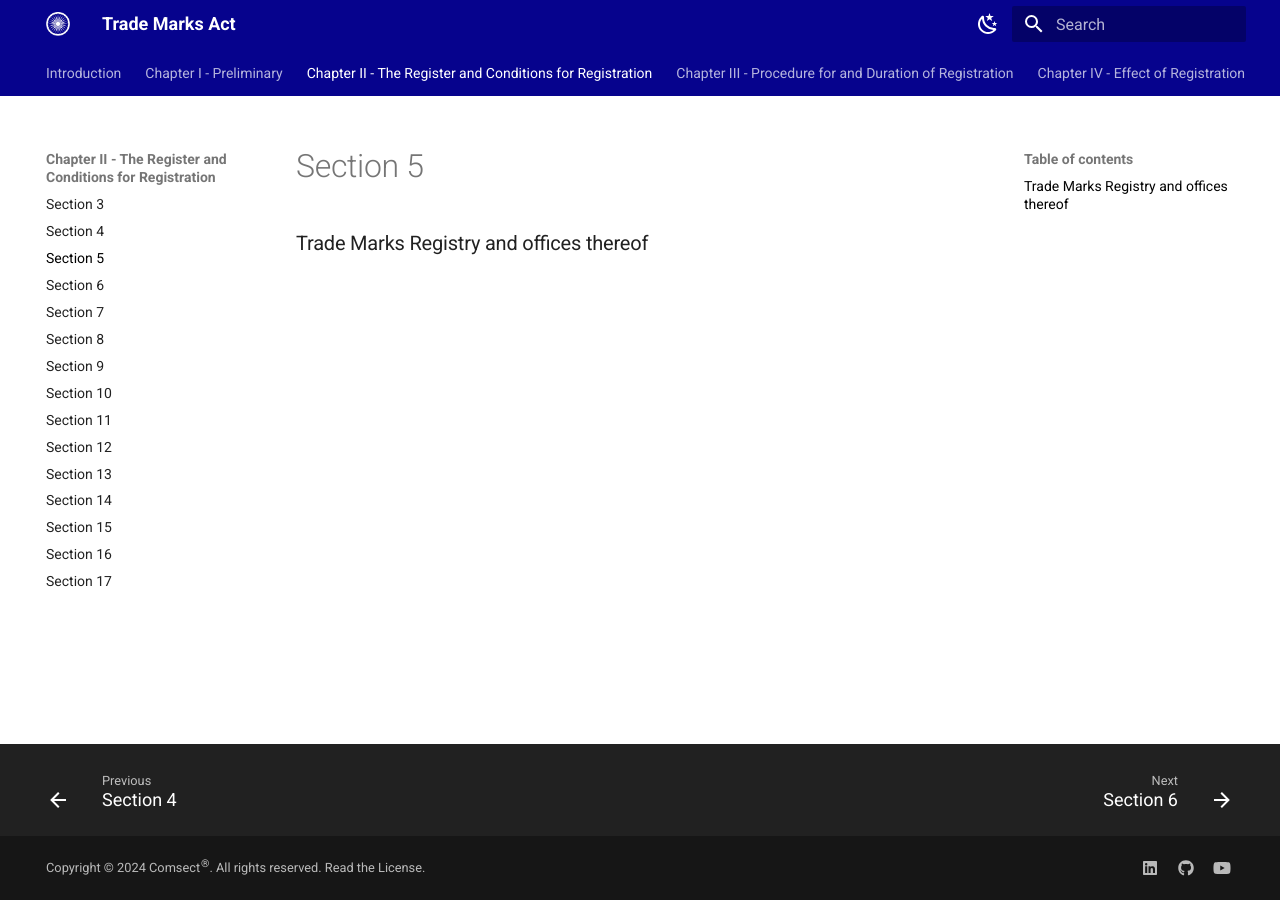
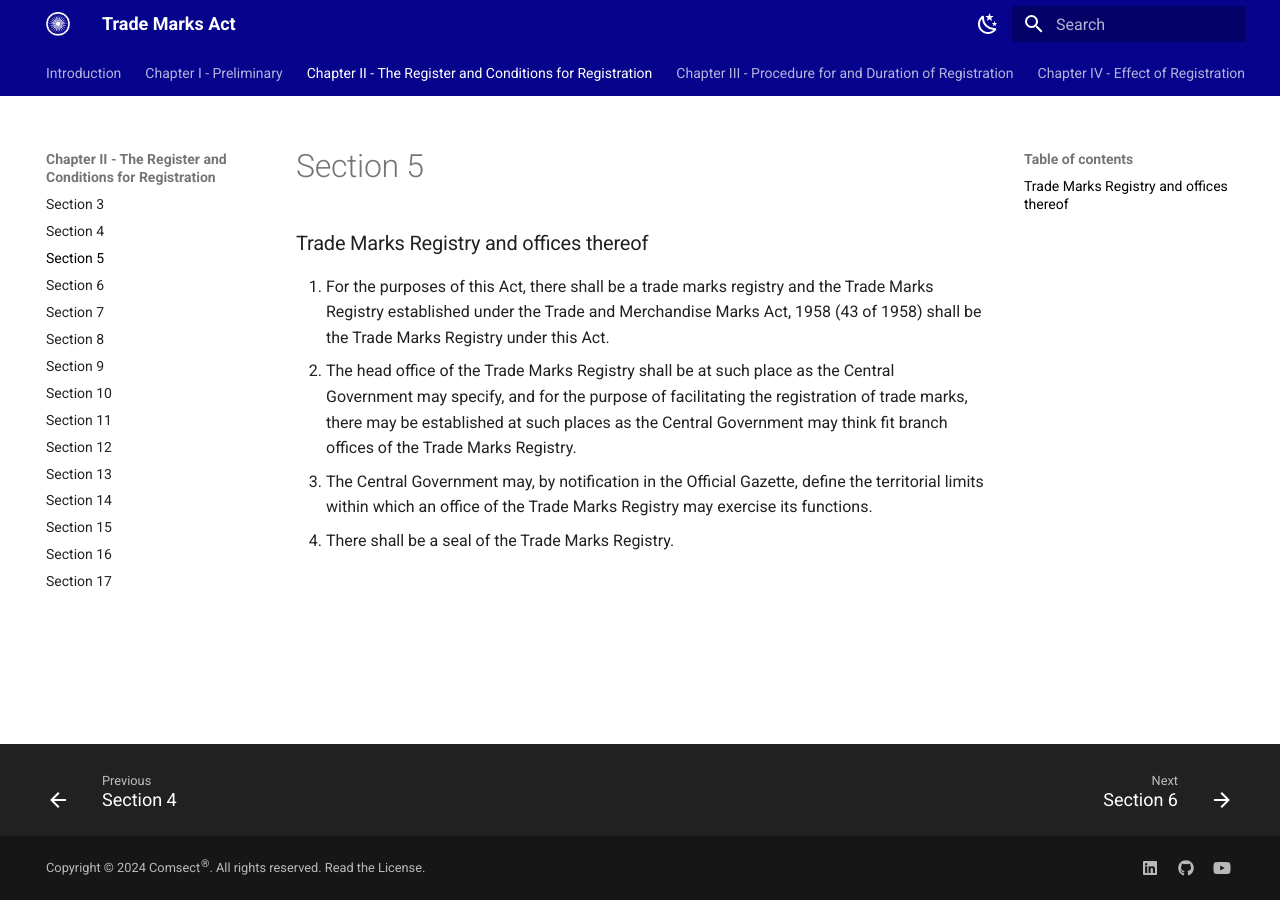
Before and after one commit to comsect/trademarks-act, an MkDocs documentation site: the page built from docs/en/5.md, in a window 1280 px wide. Built offline with MkDocs 1.6.1 and Material for MkDocs 9.7.7, drawn with Linux system fonts in a browser that asks for light colours.

Commit message:
add section five

```diff
--- a/docs/en/5.md
+++ b/docs/en/5.md
@@ -3,3 +3,8 @@ description: Trade Marks Registry and offices thereof
 ---
 
 ### Trade Marks Registry and offices thereof
+
+1. For the purposes of this Act, there shall be a trade marks registry and the Trade Marks Registry established under the Trade and Merchandise Marks Act, 1958 (43 of 1958) shall be the Trade Marks Registry under this Act.
+2. The head office of the Trade Marks Registry shall be at such place as the Central Government may specify, and for the purpose of facilitating the registration of trade marks, there may be established at such places as the Central Government may think fit branch offices of the Trade Marks Registry.
+3. The Central Government may, by notification in the Official Gazette, define the territorial limits within which an office of the Trade Marks Registry may exercise its functions.
+4. There shall be a seal of the Trade Marks Registry.
```
